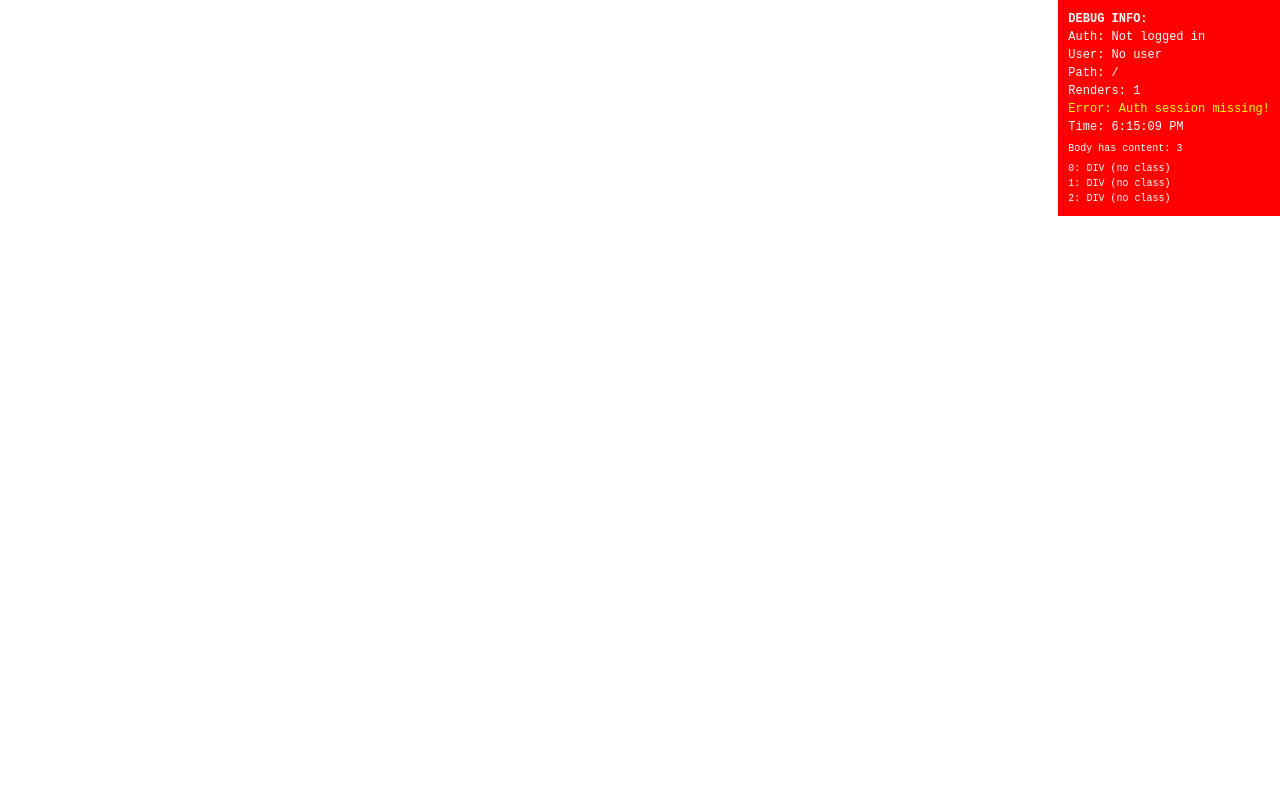
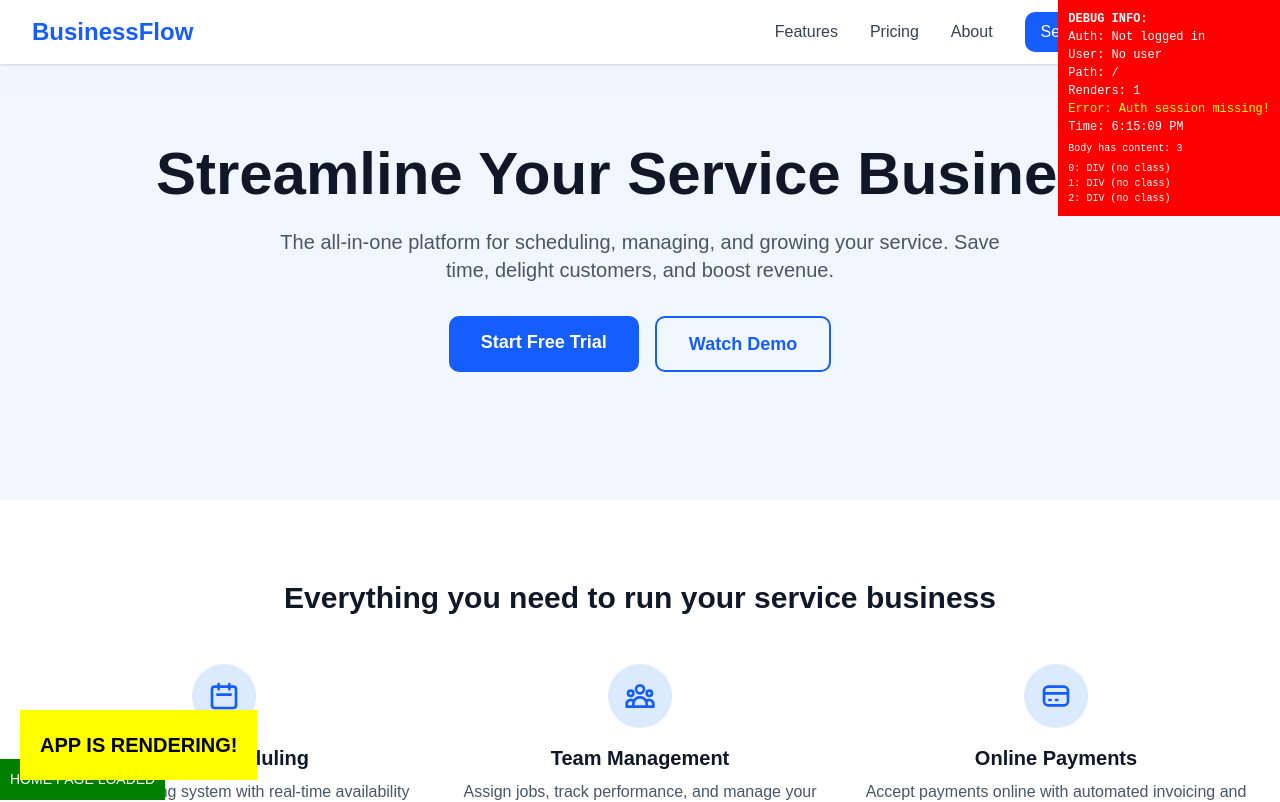
Before and after one commit to diogoalves25/businessflow-saas, a Next.js app: page / in a window 1280 px wide. Shown: the top 802 px of the page. Built offline with nearby package versions, Linux system fonts and the light colour scheme; no server answers.

Commit message:
Remove CSS that was hiding entire site

```diff
--- a/app/globals.css
+++ b/app/globals.css
@@ -152,8 +152,3 @@ textarea::placeholder {
     @apply bg-background text-foreground;
   }
 }
-
-/* Emergency fix: Hide mystery overlay divs but not Next.js root */
-body > div:not([class]):not([id]):not(:first-child) {
-  display: none !important;
-}
```
